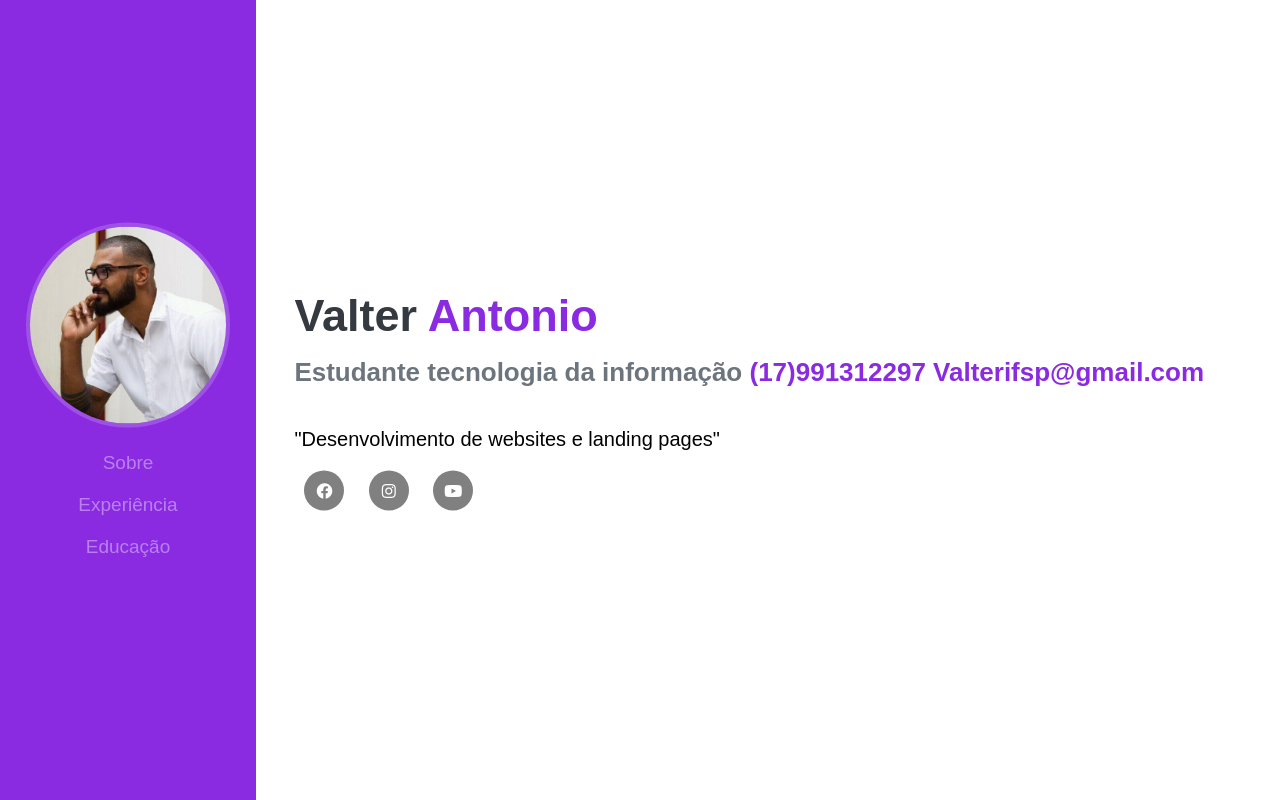
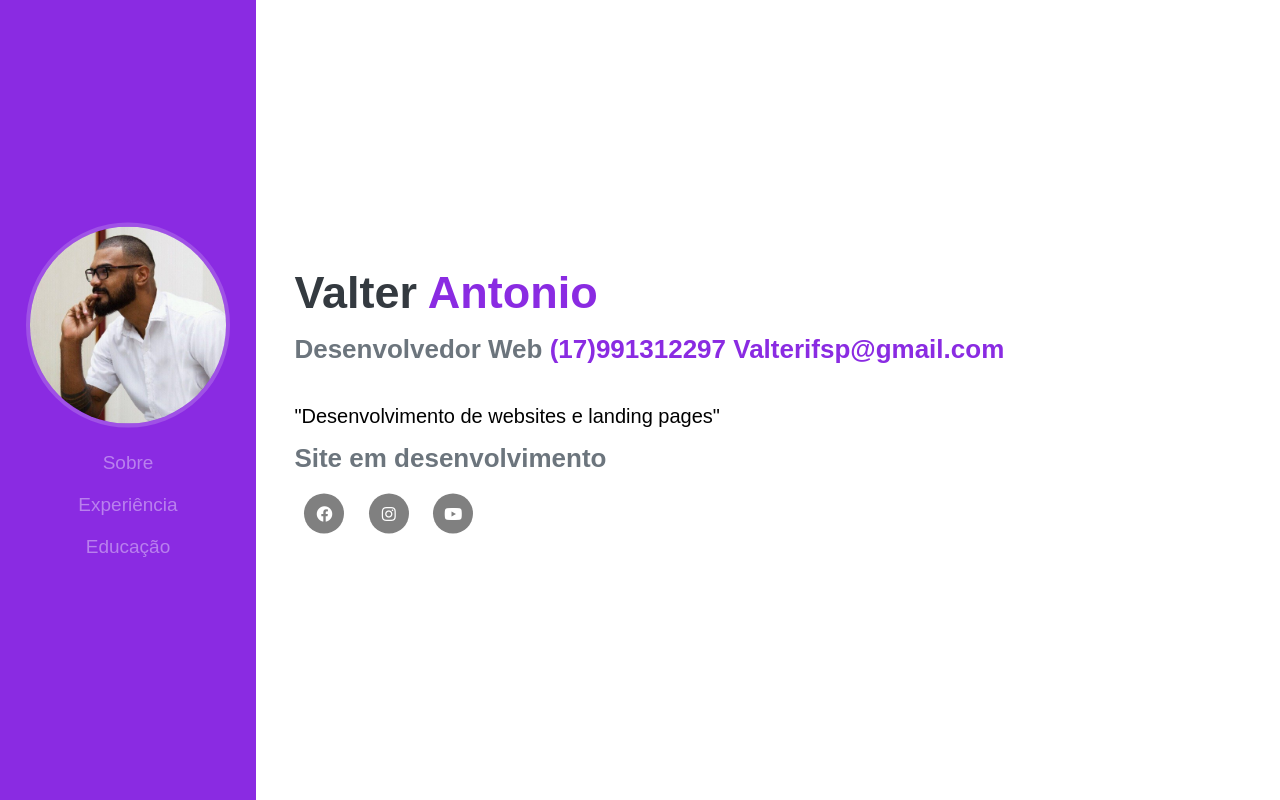
Before and after one commit to Valtersystem/SystemPortfolio-, a plain HTML site: page index.html in a window 1280 px wide. Drawn offline with Linux system fonts and the light colour scheme; a web font is replaced by a local one.

Commit message:
Update index.html

```diff
--- a/index.html
+++ b/index.html
@@ -32,8 +32,10 @@
 
             <section class="descricao">
                 <h2>Valter <span>Antonio</span></h2>
-                <h3>Estudante tecnologia da informação <span>(17)991312297 Valterifsp@gmail.com</span></h3>
+                <h3> Desenvolvedor Web <span>(17)991312297 Valterifsp@gmail.com</span></h3>
                 <p>"Desenvolvimento de websites e landing pages"</p>
+
+               <h3> Site em desenvolvimento  </h3>
 
                 <div class="icons-social">
                     <a href=""><i class="fab fa-facebook"></i></a>
```
